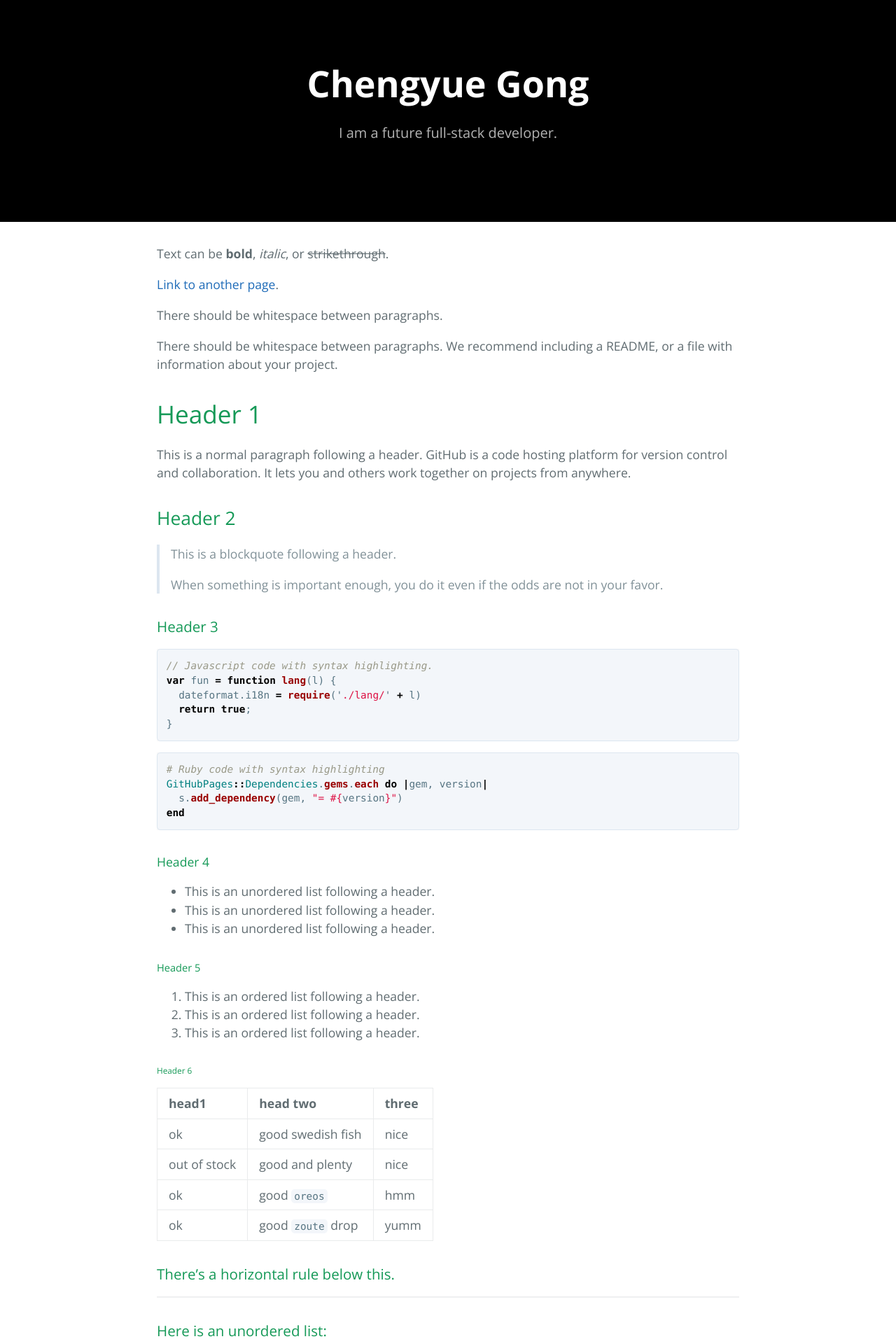
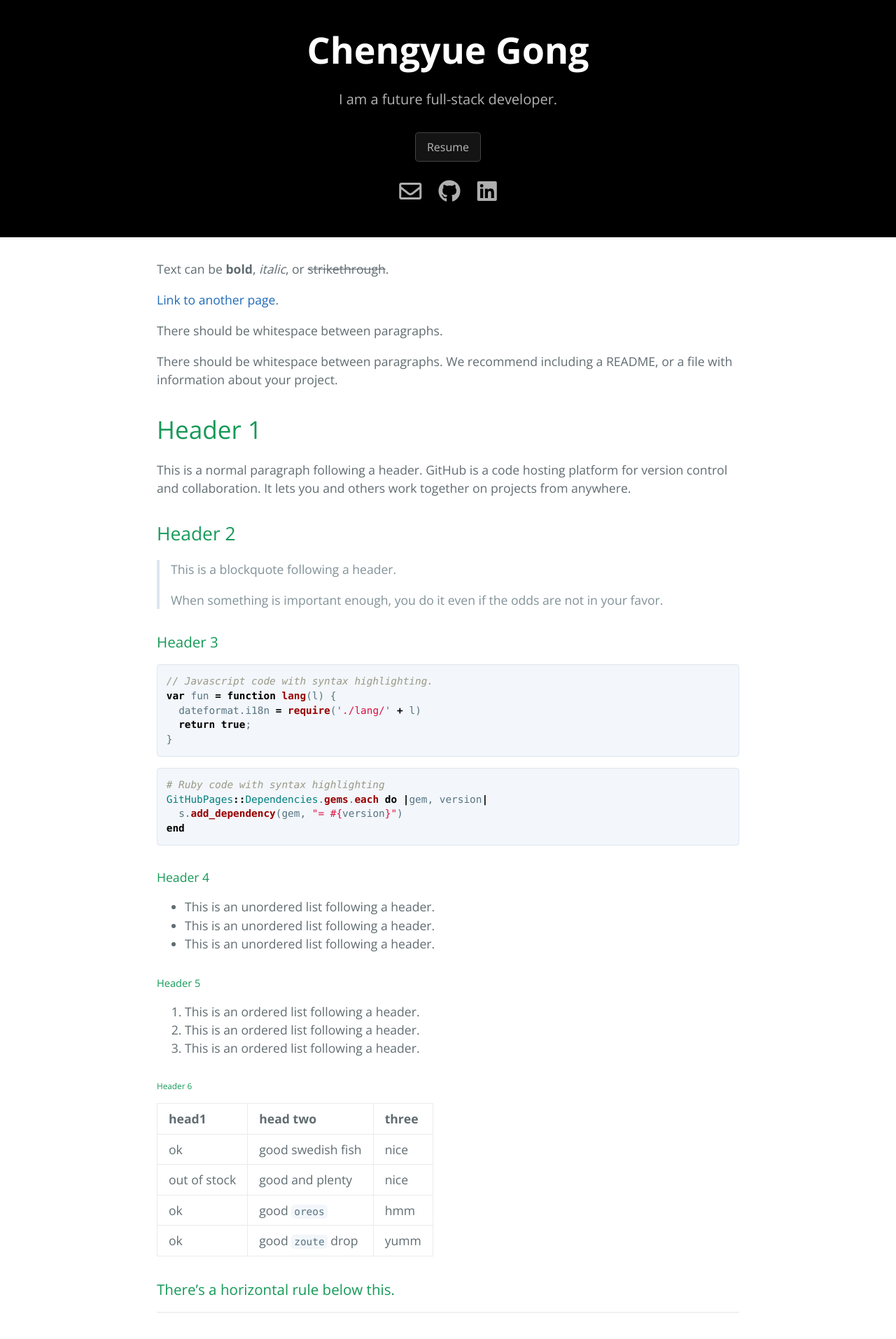
Before and after one commit to chengyuegong/chengyuegong.github.io, a Jekyll site: the page built from index.md, in a window 1280 px wide. Shown: the top 1913 px of the page at 70% size. Built offline with Jekyll 4.4.1, drawn with Linux system fonts in a browser that asks for light colours; nearby versions of some CDN libraries.

Commit message:
update the page header

```diff
--- a/_config.yml
+++ b/_config.yml
@@ -1,5 +1,12 @@
+# Site settings
 title: Chengyue Gong
 description: I am a future full-stack developer.
 show_downloads: false
+resume_url: https://github.com/chengyuegong/chengyuegong.github.io/raw/master/docs/Resume_Chengyue%20Gong.pdf
 google_analytics:
 theme: jekyll-theme-cayman
+
+# Contact information
+email: chengyueg@wustl.edu
+github_username: chengyuegong
+linkedin_link: https://www.linkedin.com/in/chengyue-gong-43233711a/
--- a/_layouts/default.html
+++ b/_layouts/default.html
@@ -11,6 +11,7 @@
         gtag('config', '{{ site.google_analytics }}');
       </script>
     {% endif %}
+    <link rel="stylesheet" href="https://use.fontawesome.com/releases/v5.6.3/css/all.css" integrity="sha384-UHRtZLI+pbxtHCWp1t77Bi1L4ZtiqrqD80Kn4Z8NTSRyMA2Fd33n5dQ8lWUE00s/" crossorigin="anonymous">
     <meta charset="UTF-8">
 
 {% seo %}
@@ -25,6 +26,7 @@
     <header class="page-header" role="banner">
       <h1 class="project-name">{{ site.title | default: site.github.repository_name }}</h1>
       <h2 class="project-tagline">{{ site.description | default: site.github.project_tagline }}</h2>
+      <a href="{{ site.resume_url }}" class="btn">Resume</a>
       {% if site.github.is_project_page %}
         <a href="{{ site.github.repository_url }}" class="btn">View on GitHub</a>
       {% endif %}
@@ -32,6 +34,11 @@
         <a href="{{ site.github.zip_url }}" class="btn">Download .zip</a>
         <a href="{{ site.github.tar_url }}" class="btn">Download .tar.gz</a>
       {% endif %}
+      <p class="links">
+        {% if site.email %}<a href="mailto:{{ site.email }}" target="_blank"><i class="far fa-envelope"></i></a>{% endif %}
+        {% if site.github_username %}<a href="https://github.com/{{ site.github_username }}" target="_blank"><i class="fab fa-github"></i></a>{% endif %}
+        {% if site.linkedin_link %}<a href="{{ site.linkedin_link }}" target="_blank"><i class="fab fa-linkedin"></i></a>{% endif %}
+      </p>
     </header>
 
     <main id="content" class="main-content" role="main">
--- a/_sass/jekyll-theme-cayman.scss
+++ b/_sass/jekyll-theme-cayman.scss
@@ -84,24 +84,49 @@ a {
   }
 
   @include large {
-    padding: 0.75rem 1rem;
+    padding: 0.5rem 1rem;
   }
 
   @include medium {
-    padding: 0.6rem 0.9rem;
+    padding: 0.4rem 0.9rem;
     font-size: 0.9rem;
   }
 
   @include small {
-    display: block;
-    width: 100%;
-    padding: 0.75rem;
+    padding: 0.3rem 0.9rem;
     font-size: 0.9rem;
 
     + .btn {
       margin-top: 1rem;
       margin-left: 0;
     }
+  }
+}
+
+.links {
+    margin-top: 10px;
+    text-align: center;
+
+  i {
+    padding-left: 10px;
+    padding-right: 10px;
+    color: #afafaf;
+
+    @include large {
+      font-size: 2rem;
+    }
+
+    @include medium {
+      font-size: 1.6rem;
+    }
+
+    @include small {
+      font-size: 1.3rem;
+    }
+  }
+
+  i:hover {
+    color: #ffffff;
   }
 }
 
@@ -112,11 +137,11 @@ a {
   background-image: linear-gradient(120deg, $header-bg-color-secondary, $header-bg-color);
 
   @include large {
-    padding: 5rem 6rem;
+    padding: 2rem 6rem;
   }
 
   @include medium {
-    padding: 3rem 4rem;
+    padding: 2rem 4rem;
   }
 
   @include small {
```
Also changed, not shown: _sass/variables.scss (line endings or trailing spaces), 1 other file.
